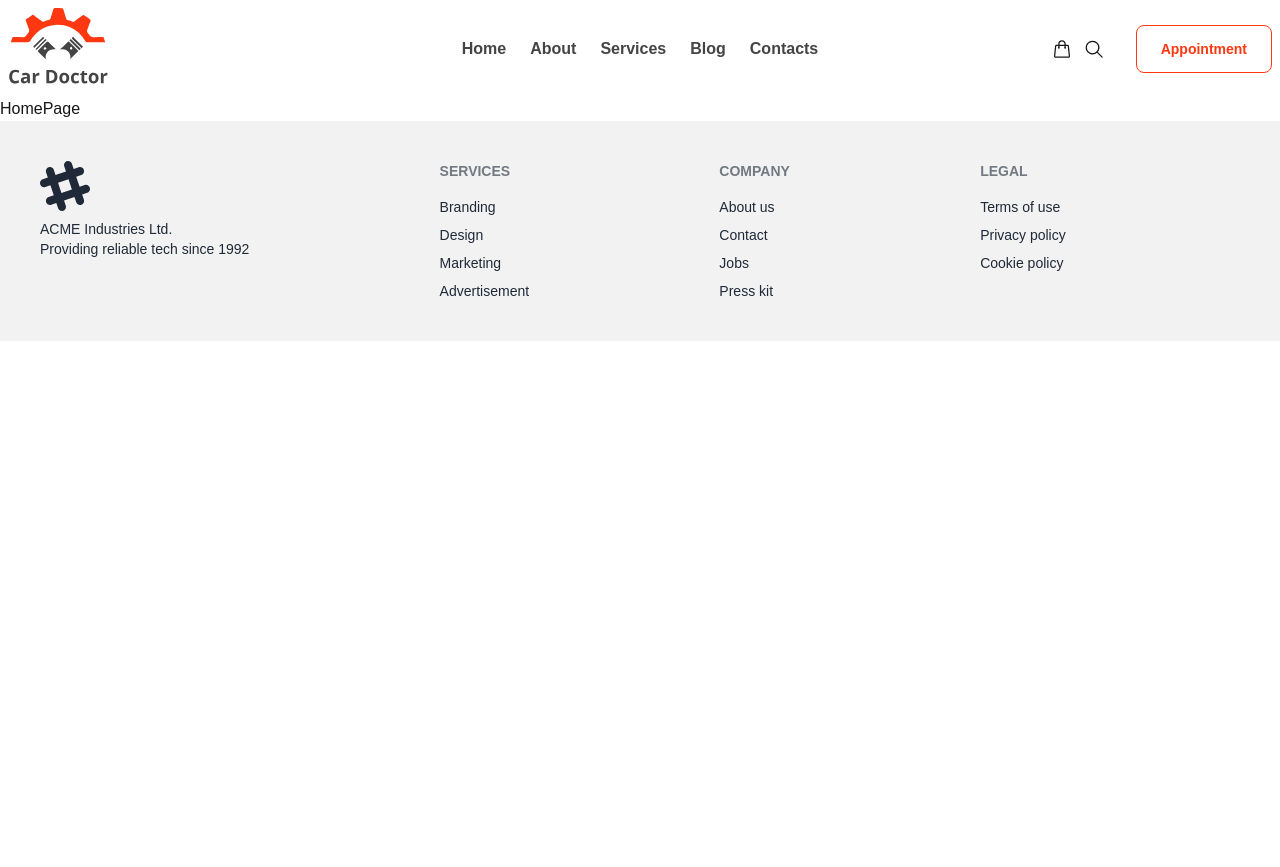
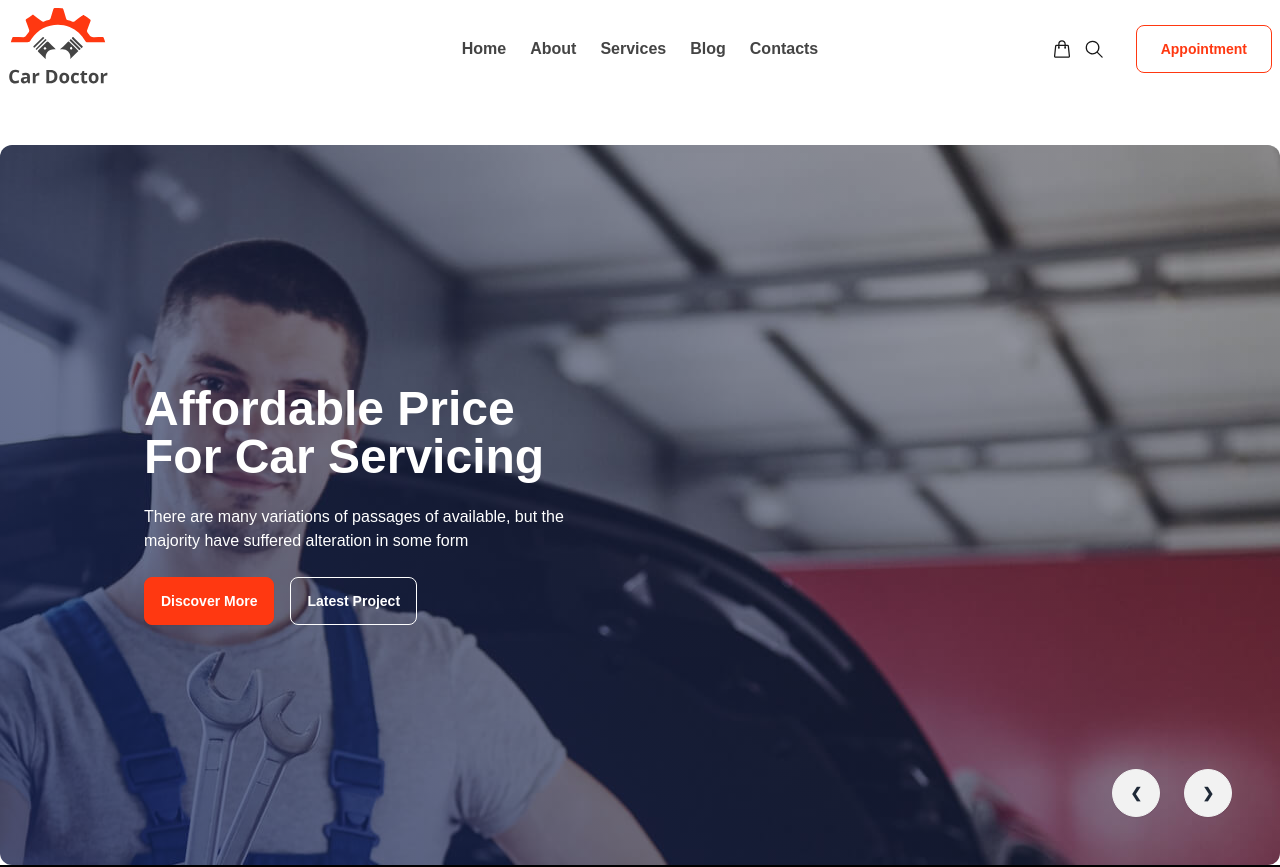
Before and after one commit to Mahmud-Hasan-Khan/car-doctor-pro, a Next.js app: page / in a window 1280 px wide. Shown: the top 867 px of the page. Before the commit the page ends 800 px from the top, so only its background shows below. Built offline with nearby package versions, Linux system fonts and the light colour scheme.

Commit message:
banner section done

```diff
--- /dev/null
+++ b/src/components/HomePage/Banner.jsx
@@ -0,0 +1,66 @@
+import React from 'react';
+
+const Banner = () => {
+    return (
+        <div className="container mx-auto text-white">
+        <div className="carousel  w-full mt-12">
+          {banners.map((banner, index) => (
+            <div
+            style={{
+              backgroundImage: `linear-gradient(45deg,rgba(7,25,82,0.7), rgba(0,0,0,0.3)), url(/assets/images/banner/${index+1}.jpg)`,
+            }}
+              key={index}
+              id={`slide${index+1}`}
+              className="carousel-item relative w-full bg-top bg-no-repeat h-[90vh] rounded-xl"
+            >
+              <div className="h-full w-full flex items-center pl-36">
+                <div className="space-y-6 w-2/5 text-pretty">
+                <h1 className="text-5xl font-bold">{banner.title}</h1>
+                <p>{banner.description}</p>
+                <button className="btn btn-primary mr-4">Discover More</button>
+                <button className="btn btn-outline text-white">Latest Project</button>
+                </div>
+              </div>
+              <div className="absolute flex justify-between transform bottom-12 right-12">
+                <a href={banner.prev} className="btn btn-circle mr-6">
+                  ❮
+                </a>
+                <a href={banner.next} className="btn btn-circle">
+                  ❯
+                </a>
+              </div>
+            </div>
+          ))}
+        </div>
+      </div>
+    );
+};
+
+const banners = [
+    {
+        title: "Affordable Price For Car Servicing",
+        description: "There are many variations of passages of  available, but the majority have suffered alteration in some form",
+        next: "#slide2",
+        prev: "#slide4"
+    },
+    {
+        title: "Affordable Price For Car Servicing",
+        description: "There are many variations of passages of  available, but the majority have suffered alteration in some form",
+        next: "#slide3",
+        prev: "#slide1"
+    },
+    {
+        title: "Affordable Price For Car Servicing",
+        description: "There are many variations of passages of  available, but the majority have suffered alteration in some form",
+        next: "#slide4",
+        prev: "#slide2"
+    },
+    {
+        title: "Affordable Price For Car Servicing",
+        description: "There are many variations of passages of  available, but the majority have suffered alteration in some form",
+        next: "#slide1",
+        prev: "#slide3"
+    },
+]
+
+export default Banner;
--- a/src/components/HomePage/HomePage.jsx
+++ b/src/components/HomePage/HomePage.jsx
@@ -1,9 +1,10 @@
 import React from 'react';
+import Banner from './Banner';
 
 const HomePage = () => {
   return (
     <div>
-      HomePage
+     <Banner/>
     </div>
   );
 };
--- a/src/components/shared/Footer.jsx
+++ b/src/components/shared/Footer.jsx
@@ -2,21 +2,11 @@
 
 const Footer = () => {
     return (
-        <footer className="footer bg-base-200 text-base-content p-10">
+        <footer className="footer bg-black text-white p-10">
             <aside>
-                <svg
-                    width="50"
-                    height="50"
-                    viewBox="0 0 24 24"
-                    xmlns="http://www.w3.org/2000/svg"
-                    fillRule="evenodd"
-                    clipRule="evenodd"
-                    className="fill-current">
-                    <path
-                        d="M22.672 15.226l-2.432.811.841 2.515c.33 1.019-.209 2.127-1.23 2.456-1.15.325-2.148-.321-2.463-1.226l-.84-2.518-5.013 1.677.84 2.517c.391 1.203-.434 2.542-1.831 2.542-.88 0-1.601-.564-1.86-1.314l-.842-2.516-2.431.809c-1.135.328-2.145-.317-2.463-1.229-.329-1.018.211-2.127 1.231-2.456l2.432-.809-1.621-4.823-2.432.808c-1.355.384-2.558-.59-2.558-1.839 0-.817.509-1.582 1.327-1.846l2.433-.809-.842-2.515c-.33-1.02.211-2.129 1.232-2.458 1.02-.329 2.13.209 2.461 1.229l.842 2.515 5.011-1.677-.839-2.517c-.403-1.238.484-2.553 1.843-2.553.819 0 1.585.509 1.85 1.326l.841 2.517 2.431-.81c1.02-.33 2.131.211 2.461 1.229.332 1.018-.21 2.126-1.23 2.456l-2.433.809 1.622 4.823 2.433-.809c1.242-.401 2.557.484 2.557 1.838 0 .819-.51 1.583-1.328 1.847m-8.992-6.428l-5.01 1.675 1.619 4.828 5.011-1.674-1.62-4.829z"></path>
-                </svg>
+                <img alt='logo' src="/assets/logo.svg" height="60" width="100"></img>
                 <p>
-                    ACME Industries Ltd.
+                    Car Doctor Ltd.
                     <br />
                     Providing reliable tech since 1992
                 </p>
```
